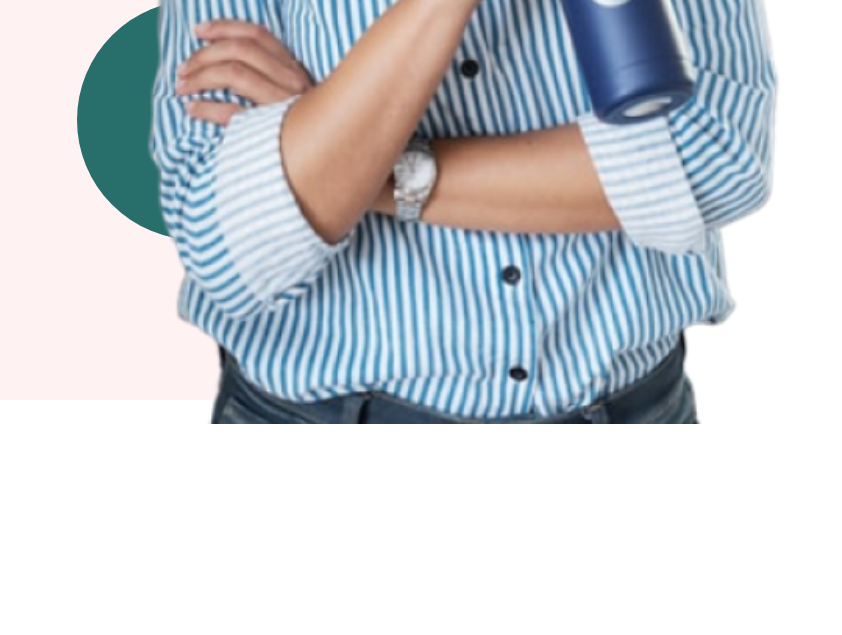
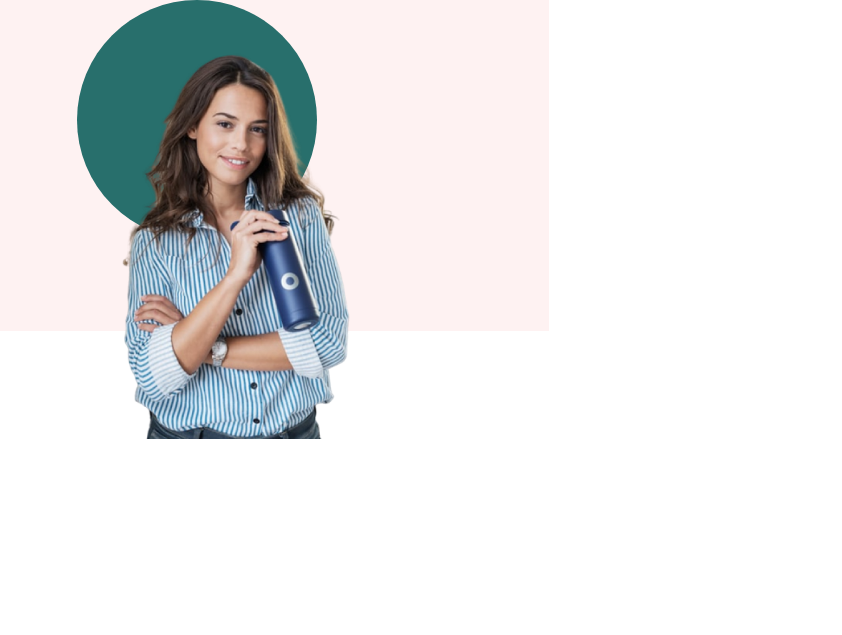
Before and after one commit to jjesusaf/ProyectoE, a plain HTML site: page index.html in a window 1280 px wide. Shown: the part 256-891 px from the top of the page, without its empty margins (0-842 px from the left). Before the commit the page ends 800 px from the top, so only its background shows below. Drawn offline with nearby package versions, Linux system fonts and the light colour scheme.

Commit message:
Correciones 1a parte

```diff
--- a/assets/CSS/style.css
+++ b/assets/CSS/style.css
@@ -130,7 +130,7 @@ li.indice-navbar{
     box-sizing: border-box;
     flex-flow: column;
     background-color: var(--color--1);
-    padding-bottom: 10rem;
+
 
 }
 
@@ -176,6 +176,15 @@ li.indice-navbar{
 
 }
 
+.circuloypersona{
+    display: inline-block;
+    background-color: var(--color--1);
+    width: auto;
+    height: 331px;
+    margin: 0;
+    padding: 0;
+}
+
 .article1-circuloverde{
     box-sizing: border-box;
     width: 240px;
@@ -190,10 +199,11 @@ li.indice-navbar{
 }
 
 img.article1-persona{
-    position: absolute;
-    width: 60%;
-    bottom: 7.5rem;
-    left: 5.7rem;
+    position: relative;
+    width: 50%;
+    height: auto;
+    bottom: 12rem;
+    left: 6.5rem;
     background-color: transparent;
     z-index: 1;
 
--- a/index.html
+++ b/index.html
@@ -46,10 +46,11 @@
                         </span>
                     </span>
                 </div>
-                <div class="article1-circuloverde">
-
+                <div class="circuloypersona">
+                    <div class="article1-circuloverde">
+                    </div>
+                    <img src="./assets/Imágenes/img1-removebg-preview 2.png" alt="persona" class="article1-persona">
                 </div>
-                <img src="./assets/Imágenes/img1-removebg-preview 2.png" alt="persona" class="article1-persona">
             </article>
 
         </section>
```
